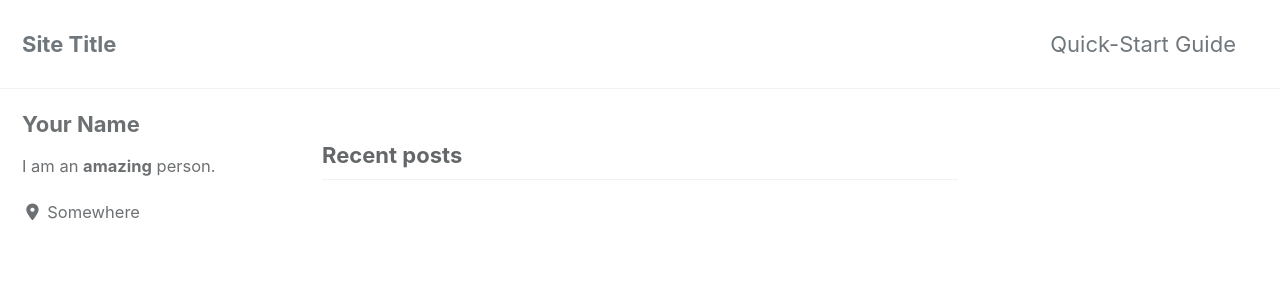
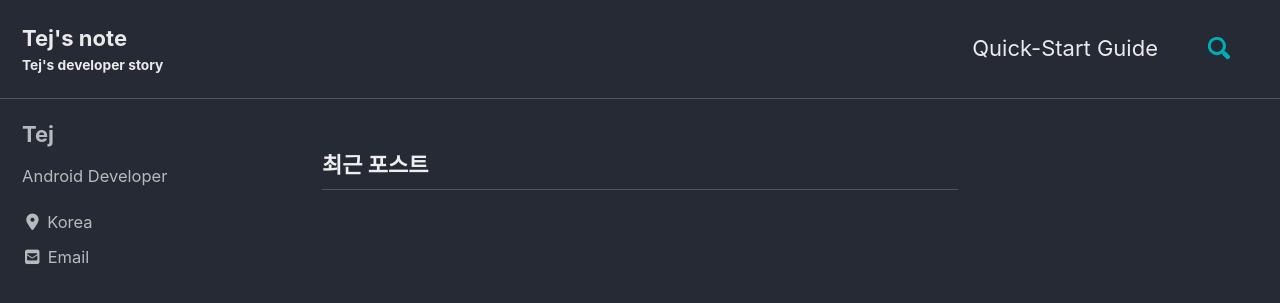
Before and after one commit to TejNote/TejNote.github.io, a Jekyll site: the page built from index.html, in a window 1280 px wide and 900 px high. Shown: the top 303 px of the window. Built offline with Jekyll 4.4.1, drawn with Linux system fonts in a browser that asks for light colours; cached includes are drawn as plain includes; nearby versions of some CDN libraries; the list of posts is cut into pages by our own code; some of the changed text lies outside the part shown.

Commit message:
Update _config.yml
config.yml modify

Co-Authored-By: JG Pak <leaf9016@gmail.com>

```diff
--- a/_config.yml
+++ b/_config.yml
@@ -12,21 +12,21 @@
 
 # theme                  : "minimal-mistakes-jekyll"
 # remote_theme           : "mmistakes/minimal-mistakes"
-minimal_mistakes_skin    : "default" # "air", "aqua", "contrast", "dark", "dirt", "neon", "mint", "plum", "sunrise"
+minimal_mistakes_skin    : "dark" # "default", "air", "aqua", "contrast", "dark", "dirt", "neon", "mint", "plum", "sunrise"
 
 # Site Settings
-locale                   : "en-US"
-title                    : "Site Title"
+locale                   : "ko-KR"
+title                    : "Tej's note"
 title_separator          : "-"
-subtitle                 : # site tagline that appears below site title in masthead
-name                     : "Your Name"
-description              : "An amazing website."
-url                      : # the base hostname & protocol for your site e.g. "https://mmistakes.github.io"
-baseurl                  : # the subpath of your site, e.g. "/blog"
-repository               : # GitHub username/repo-name e.g. "mmistakes/minimal-mistakes"
+subtitle                 : "Tej's developer story"
+name                     : "Tej(JGPak)"
+description              : "Developer Story"
+url                      : "https://tejnote.github.io"
+baseurl                  : "" # the subpath of your site, e.g. "/blog"
+repository               : "TejNote/tejnote.github.io"
 teaser                   : # path of fallback teaser image, e.g. "/assets/images/500x300.png"
 logo                     : # path of logo image to display in the masthead, e.g. "/assets/images/88x88.png"
-masthead_title           : # overrides the website title displayed in the masthead, use " " for no title
+masthead_title           : "Tej's note"
 # breadcrumbs            : false # true, false (default)
 words_per_minute         : 200
 comments:
@@ -51,8 +51,8 @@ reCaptcha:
   secret                 :
 atom_feed:
   path                   : # blank (default) uses feed.xml
-search                   : # true, false (default)
-search_full_content      : # true, false (default)
+search                   : true # true, false (default)
+search_full_content      : true # true, false (default)
 search_provider          : # lunr (default), algolia, google
 algolia:
   application_id         : # YOUR_APPLICATION_ID
@@ -93,15 +93,15 @@ analytics:
 
 # Site Author
 author:
-  name             : "Your Name"
+  name             : "Tej"
   avatar           : # path of avatar image, e.g. "/assets/images/bio-photo.jpg"
-  bio              : "I am an **amazing** person."
-  location         : "Somewhere"
+  bio              : "Android Developer"
+  location         : "Korea"
   email            :
   links:
     - label: "Email"
       icon: "fas fa-fw fa-envelope-square"
-      # url: mailto:your.name@email.com
+      url: mailto:leaf9016@gmail.com
     - label: "Website"
       icon: "fas fa-fw fa-link"
       # url: "https://your-website.com"
```
